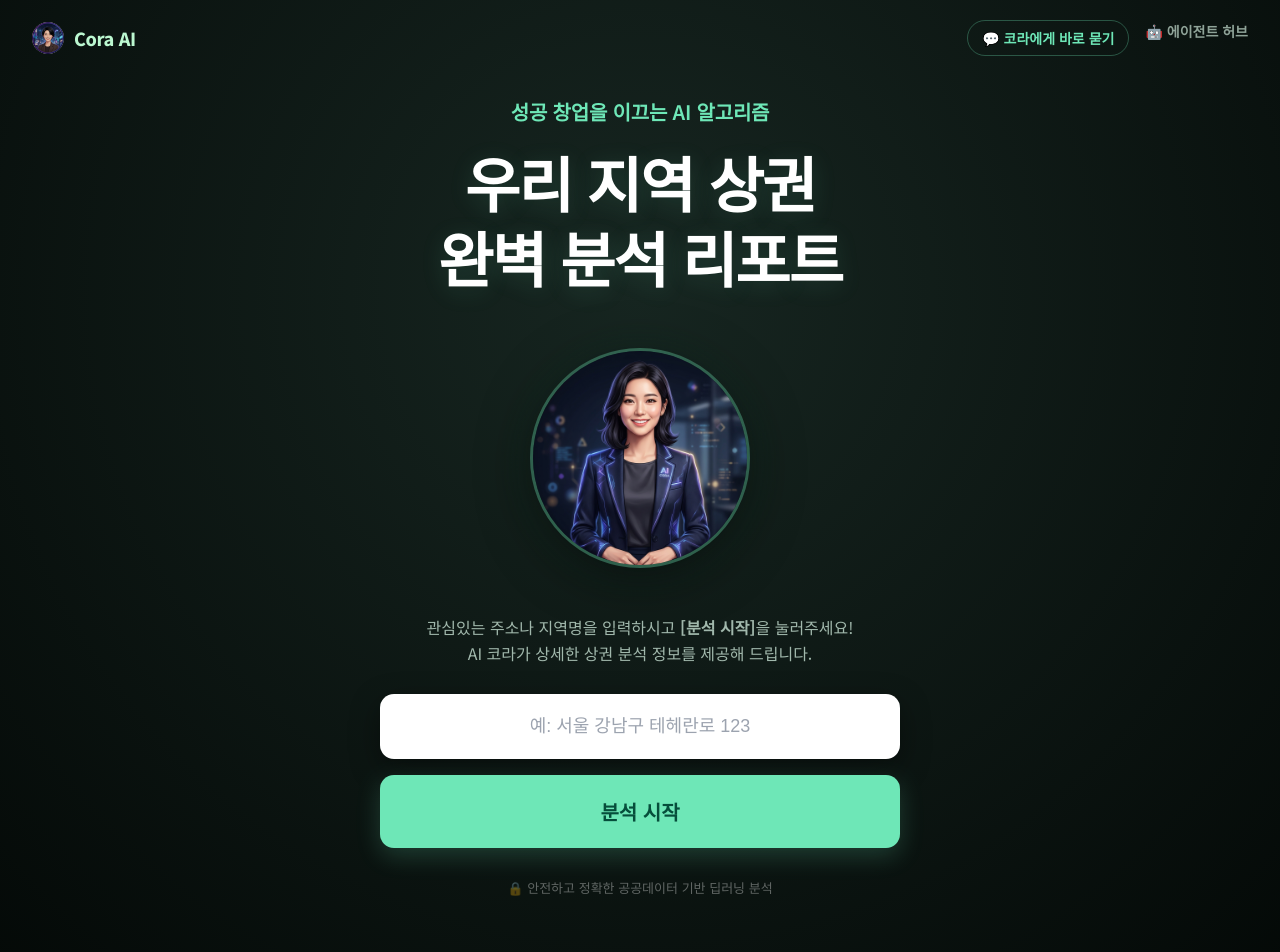
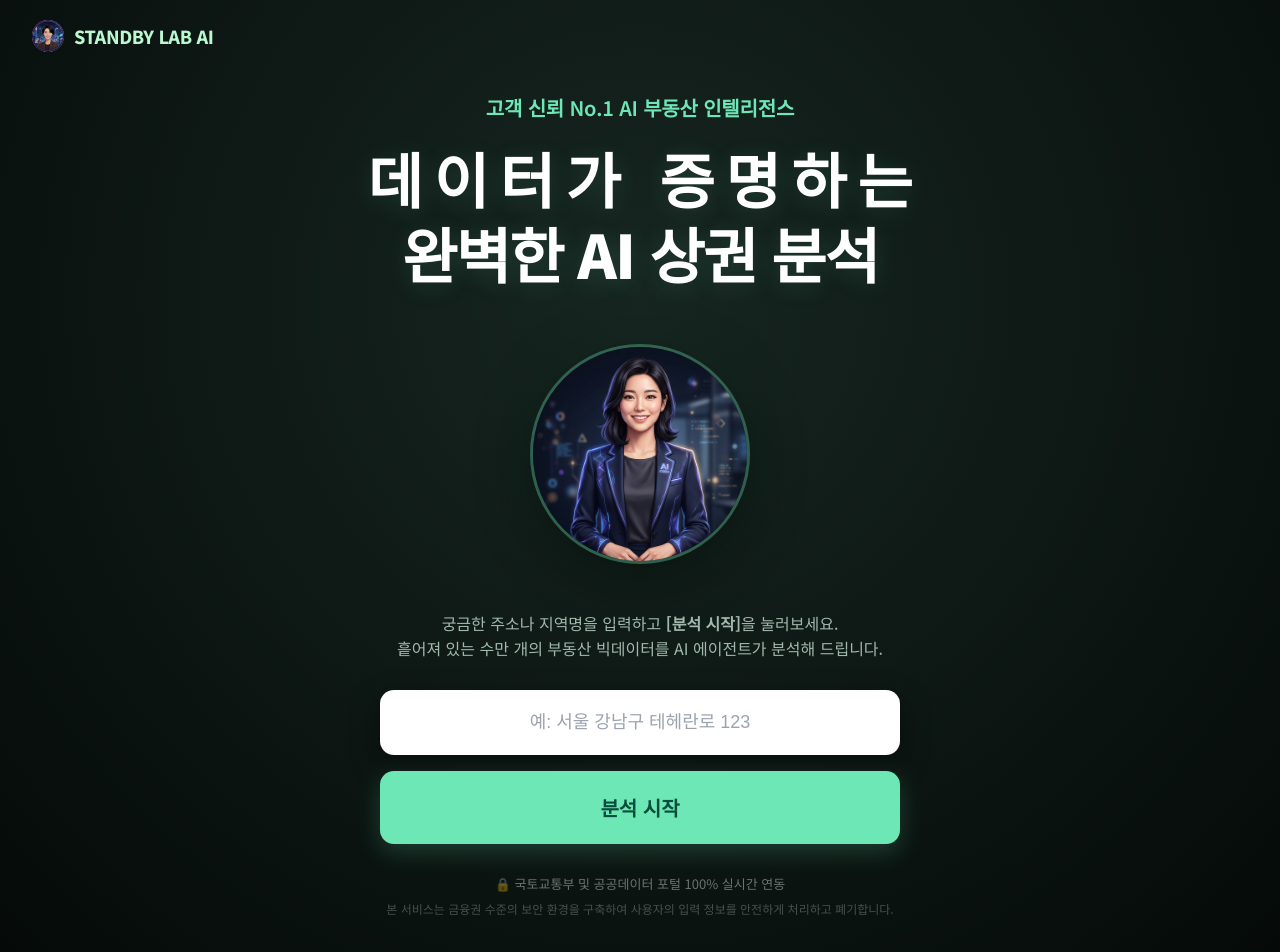
Before and after one commit to tube10081008-stack/sangkwon-report, a React (Vite) app: page / in a window 1280 px wide. Shown: the top 952 px of the page. Built offline with nearby package versions, Linux system fonts and the light colour scheme.

Commit message:
feat: 브랜드명 및 문구 디테일 수정, 타이틀 자간 정렬

```diff
--- a/src/index.css
+++ b/src/index.css
@@ -1882,6 +1882,14 @@ body {
 .cv2-instruction {
     font-size: 16px; color: #a1b8ac; margin-bottom: 12px; line-height: 1.6; word-break: keep-all;
 }
+.cv2-title-line1 {
+    display: inline-block;
+    letter-spacing: 0.18em;
+    margin-right: -0.18em; /* 마지막 글자 자간 보정 */
+}
+.cv2-title-line2 {
+    display: inline-block;
+}
 .cv2-input-wrapper { width: 100%; }
 .cv2-input-field {
     width: 100%; padding: 22px 24px;
@@ -1906,7 +1914,14 @@ body {
 }
 .cv2-submit-button:active { transform: translateY(0); }
 
-.cv2-secure-text { font-size: 13px; color: rgba(255,255,255,0.35); margin-top: 14px; }
+.cv2-secure-container {
+    margin-top: 14px;
+    display: flex;
+    flex-direction: column;
+    gap: 6px;
+}
+.cv2-secure-text { font-size: 13px; color: rgba(255,255,255,0.4); }
+.cv2-secure-desc { font-size: 12px; color: rgba(255,255,255,0.25); word-break: keep-all; line-height: 1.4; }
 
 @media (max-width: 640px) {
     .cv2-nav { padding: 14px 20px; }
--- a/src/pages/Landing.jsx
+++ b/src/pages/Landing.jsx
@@ -74,7 +74,7 @@ export default function Landing() {
                 <div className="cora-loading-bar-track">
                     <div className="cora-loading-bar-fill" style={{ width: `${progress}%` }} />
                 </div>
-                <p className="cora-loading-sub">잠시만 기다려 주세요, 코라가 열심히 분석 중이에요! ✨</p>
+                <p className="cora-loading-sub">잠시만 기다려 주세요, AI 에이전트 코라가 열심히 분석 중이에요! ✨</p>
             </div>
         );
     }
@@ -85,20 +85,18 @@ export default function Landing() {
             <nav className="cv2-nav">
                 <div className="cv2-nav-brand">
                     <img src="/cora-avatar.png" alt="Cora" className="cv2-nav-avatar" />
-                    <span className="cv2-nav-name">Cora AI</span>
-                </div>
-                <div className="cv2-nav-links">
-                    <Link to="/chat" className="cv2-nav-link cv2-nav-chat-link">💬 코라에게 바로 묻기</Link>
-                    <Link to="/agent-hub" className="cv2-nav-link">🤖 에이전트 허브</Link>
+                    <span className="cv2-nav-name">STANDBY LAB AI</span>
                 </div>
             </nav>
 
             <main className="cv2-main">
                 {/* 상단 텍스트 코피 */}
                 <div className="cv2-header">
-                    <div className="cv2-subtitle">성공 창업을 이끄는 AI 알고리즘</div>
+                    <div className="cv2-subtitle">고객 신뢰 No.1 AI 부동산 인텔리전스</div>
                     <h1 className="cv2-title">
-                        우리 지역 상권 <br/> 완벽 분석 리포트
+                        <span className="cv2-title-line1">데이터가 증명하는</span>
+                        <br/>
+                        <span className="cv2-title-line2">완벽한 AI 상권 분석</span>
                     </h1>
                 </div>
 
@@ -111,8 +109,8 @@ export default function Landing() {
                 {/* 입력 폼 영역 */}
                 <form className="cv2-search-form" onSubmit={handleSubmit}>
                     <p className="cv2-instruction">
-                        관심있는 주소나 지역명을 입력하시고 <strong>[분석 시작]</strong>을 눌러주세요!<br/>
-                        AI 코라가 상세한 상권 분석 정보를 제공해 드립니다.
+                        궁금한 주소나 지역명을 입력하고 <strong>[분석 시작]</strong>을 눌러보세요.<br/>
+                        흩어져 있는 수만 개의 부동산 빅데이터를 AI 에이전트가 분석해 드립니다.
                     </p>
 
                     <div className="cv2-input-wrapper">
@@ -129,8 +127,13 @@ export default function Landing() {
                         분석 시작
                     </button>
 
-                    <div className="cv2-secure-text">
-                        🔒 안전하고 정확한 공공데이터 기반 딥러닝 분석
+                    <div className="cv2-secure-container">
+                        <div className="cv2-secure-text">
+                            🔒 국토교통부 및 공공데이터 포털 100% 실시간 연동
+                        </div>
+                        <div className="cv2-secure-desc">
+                            본 서비스는 금융권 수준의 보안 환경을 구축하여 사용자의 입력 정보를 안전하게 처리하고 폐기합니다.
+                        </div>
                     </div>
                 </form>
             </main>
```
